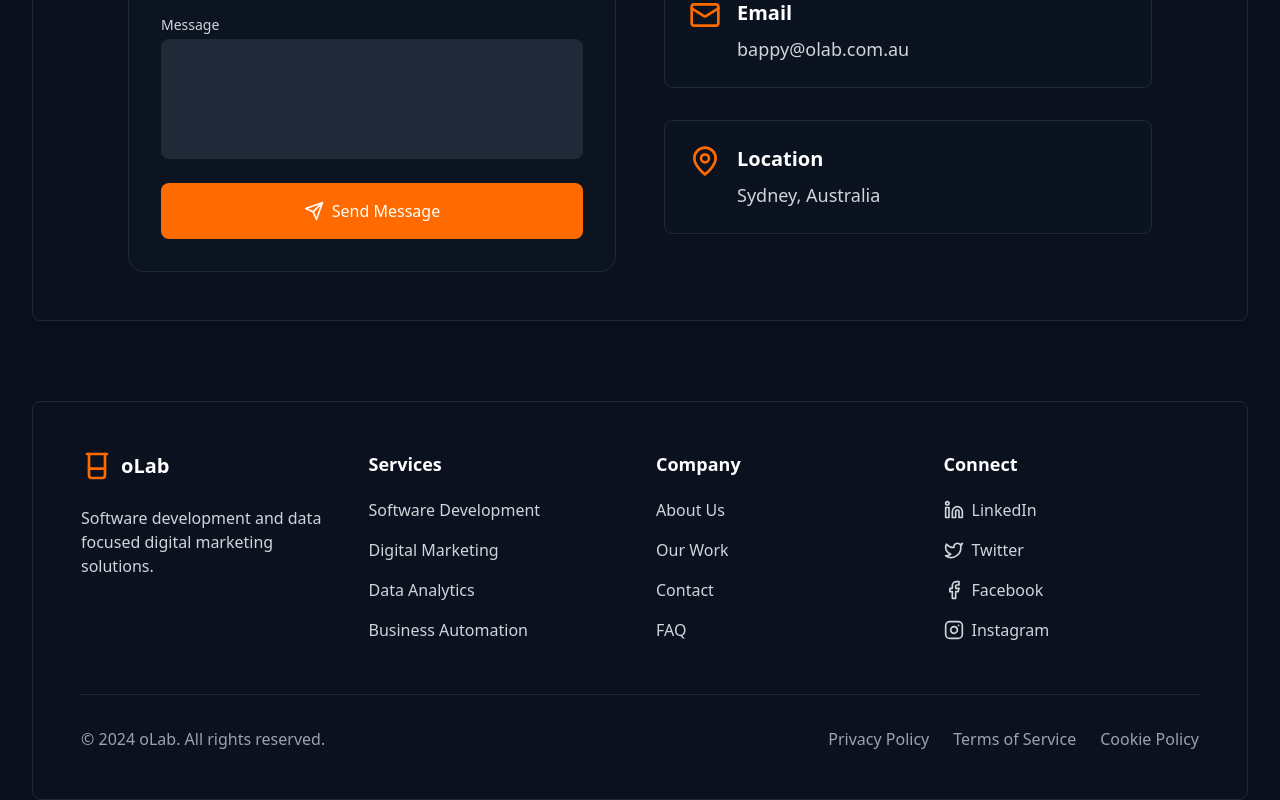
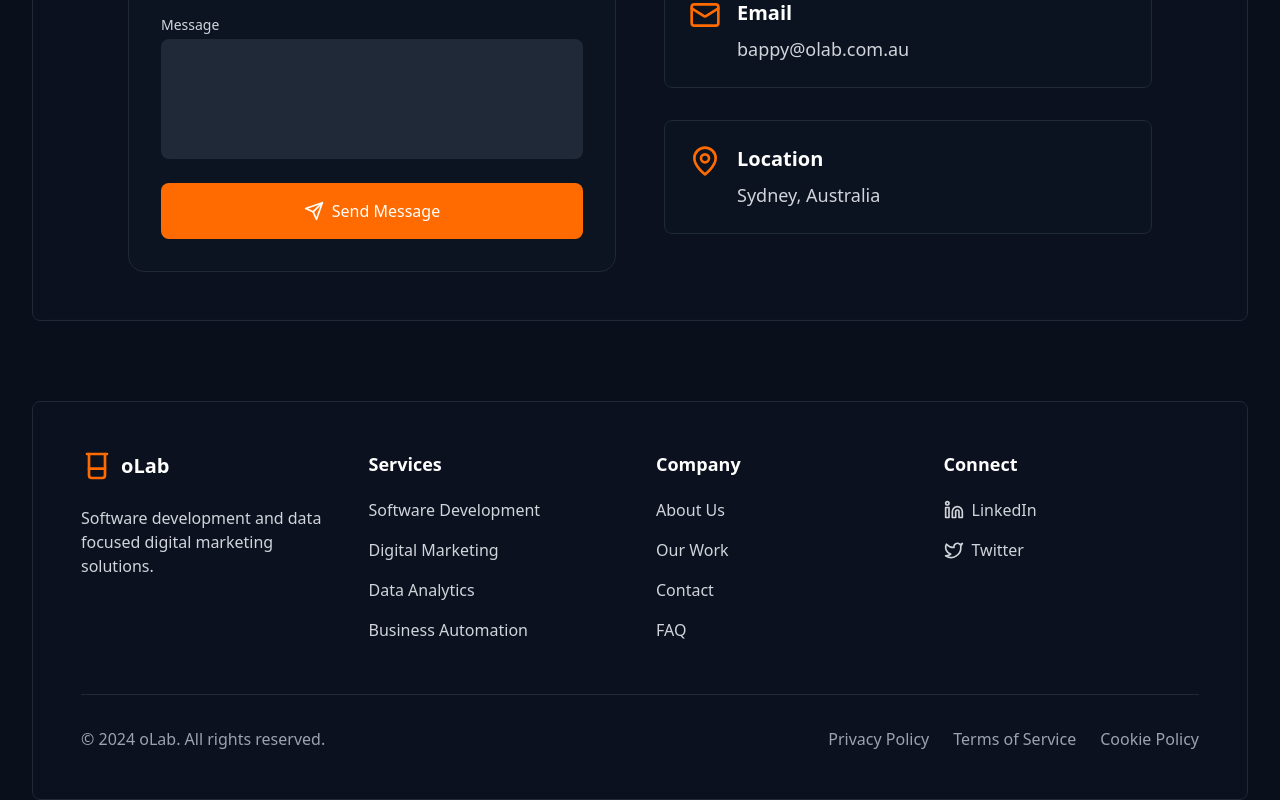
Before and after one commit to bahacrac/olab-final-22-2pm, a React (Vite) app: page / in a window 1280 px wide. Shown: the part 7693-8493 px from the top of the page. Built offline with nearby package versions, Linux system fonts and the light colour scheme.

Commit message:
updated the social media handle

```diff
--- a/src/components/Footer.tsx
+++ b/src/components/Footer.tsx
@@ -3,10 +3,10 @@ import { Beaker, Linkedin, Twitter, Facebook, Instagram } from 'lucide-react';
 
 export default function Footer() {
   const socialLinks = [
-    { name: 'LinkedIn', icon: Linkedin, url: 'https://linkedin.com/company/olab' },
-    { name: 'Twitter', icon: Twitter, url: 'https://twitter.com/olabau' },
-    { name: 'Facebook', icon: Facebook, url: 'https://facebook.com/olabau' },
-    { name: 'Instagram', icon: Instagram, url: 'https://instagram.com/olabau' }
+    { name: 'LinkedIn', icon: Linkedin, url: 'https://www.linkedin.com/company/olabhq/' },
+    { name: 'Twitter', icon: Twitter, url: 'https://twitter.com/bappygolder' },
+    // { name: 'Facebook', icon: Facebook, url: 'https://facebook.com/olabau' },
+    // { name: 'Instagram', icon: Instagram, url: 'https://instagram.com/olabau' }
   ];
 
   return (
```
